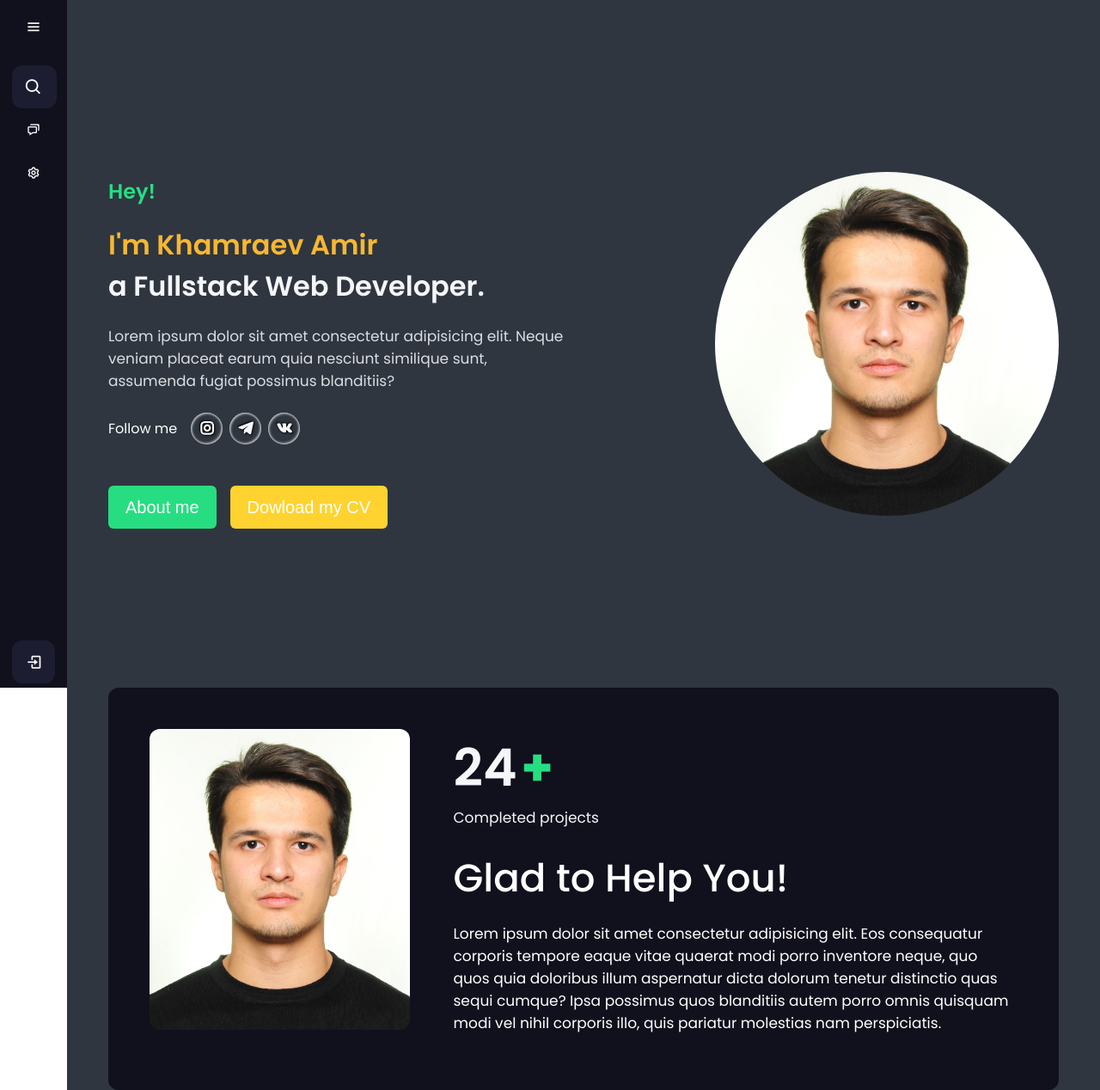
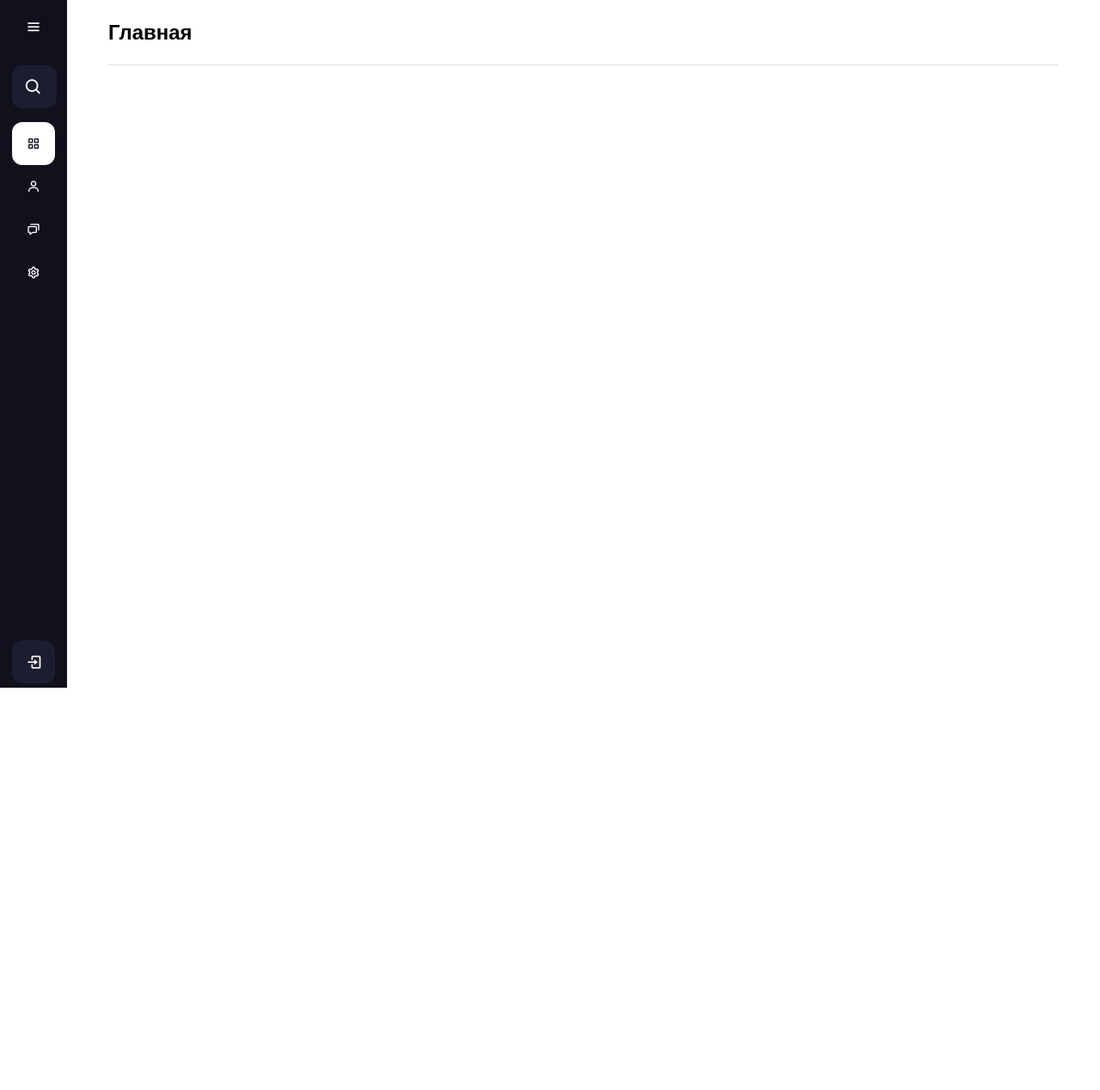
Before and after one commit to khamraevamir/test-template, a Django app: page / in a window 1280 px wide. Shown: the whole page at 86% size. After the commit the page ends 800 px from the top, so only its background shows below. Run offline with Django 4.2, Linux system fonts and the light colour scheme.

Commit message:
settings

```diff
--- a/demo/app/static/css/index.css
+++ b/demo/app/static/css/index.css
@@ -22,9 +22,13 @@ body :is(h1, h2, h3, h4, h5, h6) {
 ul {
     margin: 0;
     padding: 0;
-    list-style-type: none;
-}
-
+    list-style-type: none ;
+}
+
+
+li {
+    list-style-type: none ;
+}
 
 a {
     text-decoration: none;
@@ -135,12 +139,12 @@ a {
 
 /* Ocean */
 .text-ocean {
-    color: var(--ocean--);
+    color: var(--ocean--) !important;
 }
 
 
 .text-dark-ocean {
-    color: var(--dark-ocean--);
+    color: var(--dark-ocean--) !important;
 }
 
 
@@ -176,6 +180,10 @@ a {
 }
 
 /* Background */
+
+.bg-white{
+    background: white;
+}
 
 /* Red */
 .bg-red {
@@ -2260,21 +2307,25 @@ a {
 
 .gap-1 {
     grid-gap:  1rem;
+    gap: 1rem;
 }
 
 
 .gap-2 {
     grid-gap:  2rem;
+    gap: 2rem;
 }
 
 
 .gap-3 {
     grid-gap:  3rem;
+    gap: 3rem;
 }
 
 
 .gap-4 {
     grid-gap:  4rem;
+    gap: 4rem;
 }
 
 
--- a/demo/app/templates/base.html
+++ b/demo/app/templates/base.html
@@ -34,29 +34,29 @@
                 <form action="">
                     <button><i class='bx bx-search'></i></button>
                     <input placeholder="Search..." type="text">
-                    <span class="tooltip">Search</span>
+                    <span class="tooltip">Поиск</span>
                 </form>
             </li>
-            <!-- <li>
-                <a href="">
+            <li class="mt-3">
+                <a href="{% url 'index' %}" class="{% if request.path == '/' %} bg-white text-dark-ocean {% endif %}">
                     <i class='bx bx-grid-alt'></i>
-                    <span class="links_name">Dashboard</span>
+                    <span class="links_name">Главная</span>
                 </a>
-                <span class="tooltip">Dashboard</span>
-            </li> -->
-            <!-- <li>
+                <span class="tooltip">Главная</span>
+            </li>
+            <li>
                 <a href="">
                     <i class='bx bx-user' ></i>
-                    <span class="links_name">User</span>
+                    <span class="links_name">Пользователи</span>
                 </a>
-                <span class="tooltip">User</span>
-            </li> -->
+                <span class="tooltip">Пользователи</span>
+            </li>
             <li>
                 <a href="">
                     <i class='bx bx-chat' ></i>
-                    <span class="links_name">Chat</span>
+                    <span class="links_name">Сообщения</span>
                 </a>
-                <span class="tooltip">Chat</span>
+                <span class="tooltip">Сообщения</span>
             </li>
             <!-- <li>
                 <a href="">
@@ -87,11 +87,11 @@
                 <span class="tooltip">Saved</span>
             </li> -->
             <li>
-                <a href="">
-                    <i class='bx bx-cog' ></i>
-                    <span class="links_name">Settings</span>
+                <a href="{% url 'settings' %}" class="{% if request.path == '/settings/' %} bg-white text-dark-ocean {% endif %}">
+                    <i class='bx bx-cog ' ></i>
+                    <span class="links_name {% if request.path == '/settings/' %}  text-ocean {% endif %}">Настройки</span>
                 </a>
-                <span class="tooltip">Settings</span>
+                <span class="tooltip">Настройки</span>
             </li>
 
        </ul>
@@ -119,7 +119,7 @@
    </div>
 
    <!-- Main -->
-   <div class="home_content ">
+   <div class="home_content  pb-sm-3">
     {% block content %}
 
 
--- a/demo/app/templates/pages/index.html
+++ b/demo/app/templates/pages/index.html
@@ -5,59 +5,9 @@
 {% block content %}
    <!-- Main -->
 
-   <div class="bg-dark-night   px-5 px-sm-3 ">
-        <!-- Header Section-->
-    <div class="header align-items-center grid-2 gap-1 vh-100 ">
-        <!-- Left -->
-        <div class="left">
-            <h2 class="text-green">Hey!</h2>
-            <h1 class="text-light">
-                <span class="text-dark-yellow">I'm  Khamraev Amir</span>
-                <br>
-                a  Fullstack Web Developer.</span>
-            </h1>
-            <p class="text-dark-light fs-17">
-                Lorem ipsum dolor sit amet consectetur adipisicing elit. Neque veniam placeat earum quia nesciunt similique sunt, assumenda fugiat possimus blanditiis?
-            </p>
-            <div class="social-links d-flex  align-items-center mt-4">
-                <span class="text-white mr-3">Follow me</span>
-                <div class="d-flex align-items-center">
-                    <a href=""><i class='bx bxl-instagram '></i></a>
-                    <a href=""><i class='bx bxl-telegram mx-2'></i></a>
-                    <a href=""><i class='bx bxl-vk'></i></a>
-                </div>
-            </div>
-            <div class="d-flex flex-wrap mt-5">
-                <button class="btn mb-sm-3 btn-md btn-green rounded-1 b-1 mr-3 ">About me</button>
-                <button class="btn  btn-md btn-yellow rounded-1 b-1">Dowload my CV</button>
-            </div>
-        </div>
-        <!-- Right -->
-        <div class="right">
-            <img src="{% static 'me.JPG' %}" class="d-block ml-auto d-sm-none" alt="">
-        </div>
-    </div>
-    <!-- About Section -->
-    <div class="p-5 p-sm-3 about-section fs-17 rounded-2 bg-dark-ocean  rounded-1">
-        <div class="d-flex  flex-wrap justify-content-between">
-            <!-- Left -->
-            <img src="{% static 'me.JPG' %}" class="w-30 w-sm-100" alt="">
-            <!-- Right -->
-            <div class="about-detail w-65 w-sm-100 ">
-                <div class="grid-2 gap-2">
-                    <div class="projects-number">
-                        <span class="text-light b-2 fs-60 fs-sm-40">24</span>
-                        <span class="text-green b-3 fs-60 fs-sm-40">+</span>
-                        <div class="text-light text fs-sm-25">Completed projects</div>
-                    </div>
-                </div>
-                <div class="heading text-white b-1 mt-4 fs-45 fs-sm-30">Glad to Help You!</div>
-                <p class="text-white">
-                    Lorem ipsum dolor sit amet consectetur adipisicing elit. Eos consequatur corporis tempore eaque vitae quaerat modi porro inventore neque, quo quos quia doloribus illum aspernatur dicta dolorum tenetur distinctio quas sequi cumque? Ipsa possimus quos blanditiis autem porro omnis quisquam modi vel nihil corporis illo, quis pariatur molestias nam perspiciatis.
-                </p>
-            </div>
-        </div>
-    </div>
+   <div class="  px-5 px-sm-3 ">
+        <h2>Главная</h2>
+        <div class="hr-dark-light"></div>
    </div>
 
 {% endblock %}
--- a/demo/app/urls.py
+++ b/demo/app/urls.py
@@ -7,4 +7,7 @@ urlpatterns = [
     path('sign-in/', views.sign_in, name='sign_in'),
     path('sign-out/', views.sign_out, name='sign_out'),
     path('sign-up/', views.sign_up, name='sign_up'),
+
+    # Settings
+    path('settings/', views.settings, name='settings'),
 ]
--- a/demo/app/views.py
+++ b/demo/app/views.py
@@ -52,3 +52,7 @@ def sign_up(request):
     else:
         form = CustomUserCreationForm()
         return render(request, 'pages/sign_up.html', {'form':form})
+
+
+def settings(request):
+    return render(request, 'pages/settings/index.html')
--- a/demo/demo/settings.py
+++ b/demo/demo/settings.py
@@ -25,7 +25,7 @@ SECRET_KEY = 'django-insecure-^s%w7@ejf5++f(x=j1h6r1^u*n)#k455&ju))rbxjdfay945ge
 # SECURITY WARNING: don't run with debug turned on in production!
 DEBUG = True
 
-ALLOWED_HOSTS = []
+ALLOWED_HOSTS = ['192.168.1.6']
 
 
 # Application definition
```
Also changed, not shown: other parts of demo/app/static/css/index.css (+55 -5 lines), demo/app/static/css/style.css (+47 -0 lines), demo/app/templates/pages/settings/index.html (added, +48 -0 lines), demo/db.sqlite3.
